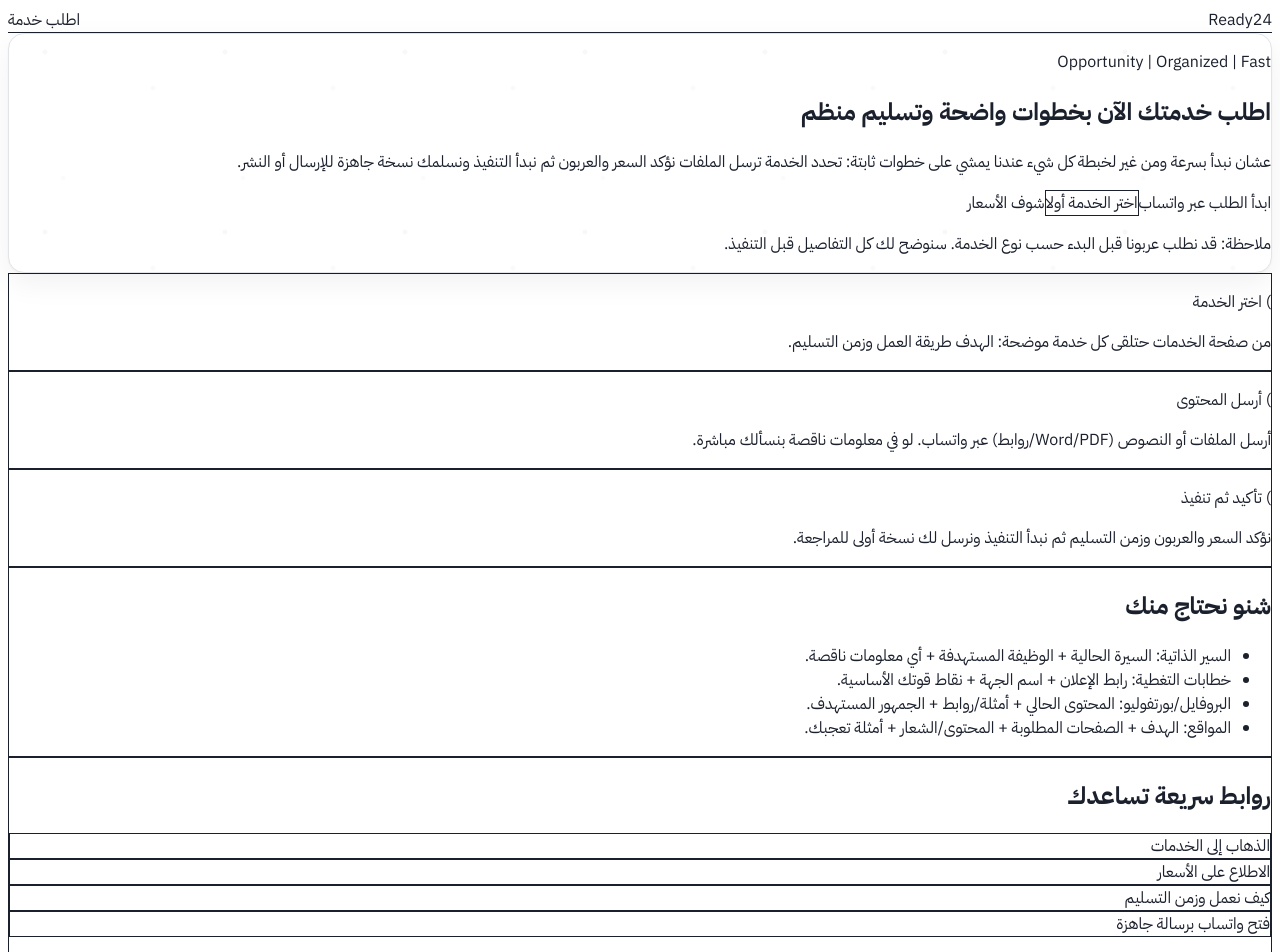
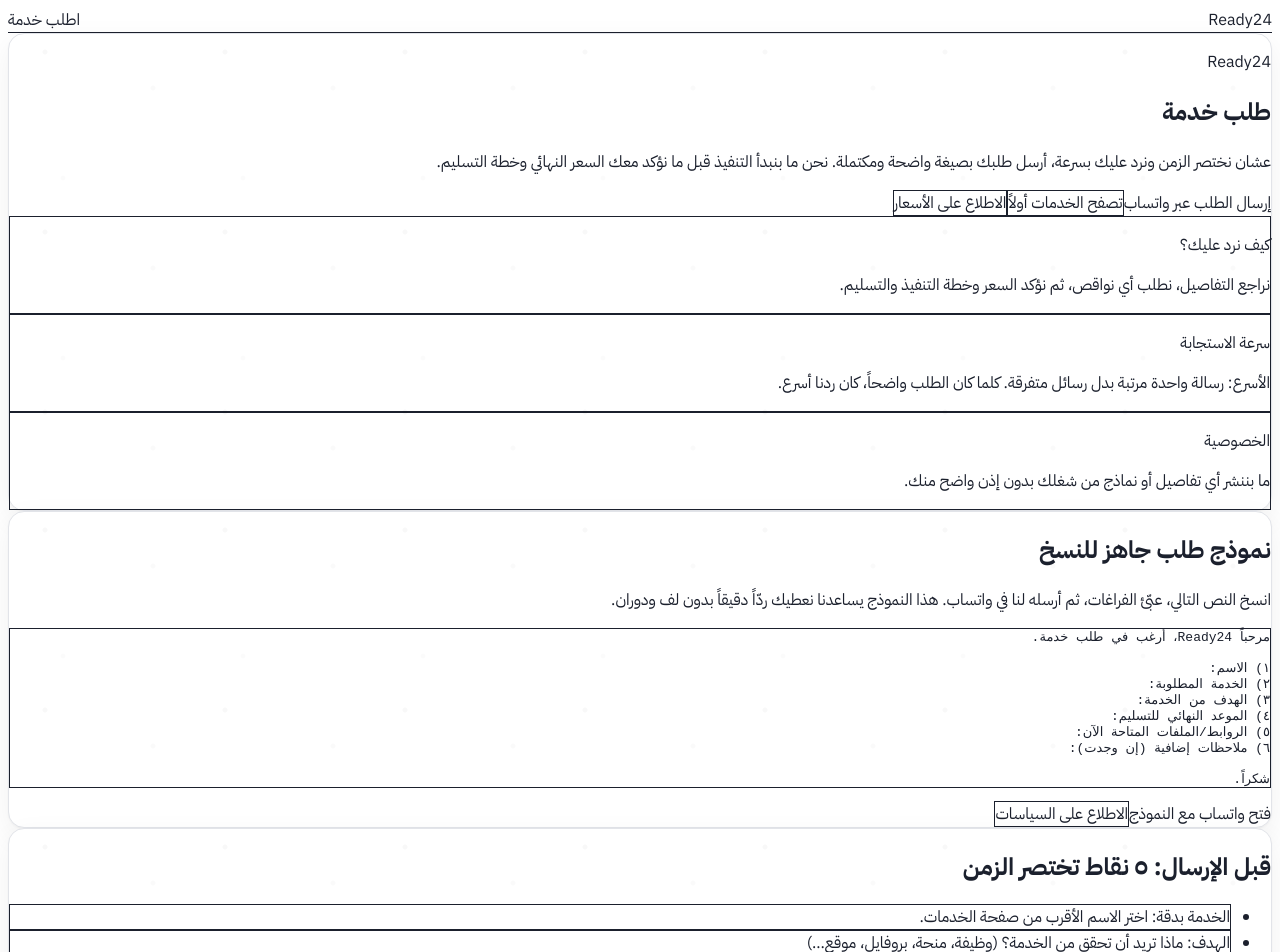
Before and after one commit to abdmohi695-beep/ready24-web, a Next.js app: page /order in a window 1280 px wide. Shown: the top 952 px of the page. Built offline with nearby package versions, Linux system fonts and the light colour scheme.

Commit message:
feat: build order page (message template + whatsapp cta)

```diff
--- a/src/app/(site)/order/page.tsx
+++ b/src/app/(site)/order/page.tsx
@@ -1,149 +1,160 @@
 import type { Metadata } from "next";
 import Link from "next/link";
-import { ButtonLink } from "@/components/ui/button";
-import { Card } from "@/components/ui/card";
+import { buildWhatsappLink, SITE } from "@/lib/site";
 
 export const metadata: Metadata = {
   title: "طلب خدمة | Ready24",
+  description:
+    "ابدأ طلبك بسرعة وبمعلومات مرتبة. سنراجع طلبك ونؤكد السعر وخطة التنفيذ قبل أن نبدأ.",
 };
 
-const WHATSAPP_NUMBER = "249115646893";
-
-function waLink(text: string) {
-  return `https://wa.me/${WHATSAPP_NUMBER}?text=${encodeURIComponent(text)}`;
-}
+const MESSAGE_TEMPLATE =
+  "مرحباً Ready24، أرغب في طلب خدمة.\n\n" +
+  "١) الاسم:\n" +
+  "٢) الخدمة المطلوبة:\n" +
+  "٣) الهدف من الخدمة:\n" +
+  "٤) الموعد النهائي للتسليم:\n" +
+  "٥) الروابط/الملفات المتاحة الآن:\n" +
+  "٦) ملاحظات إضافية (إن وجدت):\n\n" +
+  "شكراً.";
 
 export default function Page() {
-  const msg =
-    "مرحبا Ready24 أريد طلب خدمة. " +
-    "الخدمة المطلوبة: (اكتب اسم الخدمة) | " +
-    "اللغة: (عربي/إنجليزي) | " +
-    "الموعد المطلوب: (Express/Short/Medium/Large) | " +
-    "ملاحظات مختصرة: (اكتب هنا)";
+  const waLink = buildWhatsappLink(MESSAGE_TEMPLATE);
 
   return (
     <main className="space-y-8">
       <section className="r24-surface p-6 md:p-10">
-        <p className="text-sm text-neutral-600">Opportunity | Organized | Fast</p>
+        <p className="text-sm text-neutral-600">{SITE.brandNameAr}</p>
+        <h1 className="mt-3 text-3xl font-semibold leading-snug md:text-4xl">طلب خدمة</h1>
 
-        <h1 className="mt-3 text-3xl font-semibold leading-snug md:text-4xl">
-          اطلب خدمتك الآن بخطوات واضحة وتسليم منظم
-        </h1>
-
-        <p className="mt-4 max-w-2xl text-base leading-7 text-neutral-700">
-          عشان نبدأ بسرعة ومن غير لخبطة كل شيء عندنا يمشي على خطوات ثابتة: تحدد الخدمة
-          ترسل الملفات نؤكد السعر والعربون ثم نبدأ التنفيذ ونسلمك نسخة جاهزة للإرسال أو
-          النشر.
+        <p className="mt-4 max-w-3xl text-base leading-7 text-neutral-700">
+          عشان نختصر الزمن ونرد عليك بسرعة، أرسل طلبك بصيغة واضحة ومكتملة. نحن ما بنبدأ
+          التنفيذ قبل ما نؤكد معك <span className="font-semibold">السعر النهائي</span>{" "}
+          وخطة التسليم.
         </p>
 
         <div className="mt-6 flex flex-wrap gap-3">
           <a
-            href={waLink(msg)}
+            href={waLink || "https://wa.me/"}
             target="_blank"
             rel="noreferrer"
-            className="inline-flex h-11 items-center justify-center rounded-xl bg-neutral-900 px-5 text-base font-medium text-white hover:bg-neutral-800"
+            className="inline-flex h-11 items-center justify-center rounded-xl bg-neutral-900 px-5 text-sm font-medium text-white hover:bg-neutral-800"
           >
-            ابدأ الطلب عبر واتساب
+            إرسال الطلب عبر واتساب
           </a>
 
-          <ButtonLink href="/services" variant="outline" size="lg">
-            اختر الخدمة أولا
-          </ButtonLink>
+          <Link
+            href="/services"
+            className="inline-flex h-11 items-center justify-center rounded-xl border border-neutral-200 bg-white px-5 text-sm font-medium hover:bg-neutral-50"
+          >
+            تصفح الخدمات أولاً
+          </Link>
 
-          <ButtonLink href="/pricing" variant="ghost" size="lg">
-            شوف الأسعار
-          </ButtonLink>
+          <Link
+            href="/pricing"
+            className="inline-flex h-11 items-center justify-center rounded-xl border border-neutral-200 bg-white px-5 text-sm font-medium hover:bg-neutral-50"
+          >
+            الاطلاع على الأسعار
+          </Link>
         </div>
 
-        <p className="mt-4 text-sm text-neutral-600">
-          ملاحظة: قد نطلب عربونا قبل البدء حسب نوع الخدمة. سنوضح لك كل التفاصيل قبل
-          التنفيذ.
-        </p>
-      </section>
+        <div className="mt-6 grid gap-4 md:grid-cols-3">
+          <div className="rounded-2xl border border-neutral-200 bg-neutral-50 p-5">
+            <p className="text-sm font-semibold text-neutral-900">كيف نرد عليك؟</p>
+            <p className="mt-2 text-sm leading-7 text-neutral-700">
+              نراجع التفاصيل، نطلب أي نواقص، ثم نؤكد السعر وخطة التنفيذ والتسليم.
+            </p>
+          </div>
 
-      <section className="grid gap-4 md:grid-cols-3">
-        <Card className="p-5">
-          <p className="text-sm font-semibold">) اختر الخدمة</p>
-          <p className="mt-2 text-sm leading-6 text-neutral-700">
-            من صفحة الخدمات حتلقى كل خدمة موضحة: الهدف طريقة العمل وزمن التسليم.
-          </p>
-        </Card>
+          <div className="rounded-2xl border border-neutral-200 bg-neutral-50 p-5">
+            <p className="text-sm font-semibold text-neutral-900">سرعة الاستجابة</p>
+            <p className="mt-2 text-sm leading-7 text-neutral-700">
+              الأسرع: رسالة واحدة مرتبة بدل رسائل متفرقة. كلما كان الطلب واضحاً، كان ردنا
+              أسرع.
+            </p>
+          </div>
 
-        <Card className="p-5">
-          <p className="text-sm font-semibold">) أرسل المحتوى</p>
-          <p className="mt-2 text-sm leading-6 text-neutral-700">
-            أرسل الملفات أو النصوص (Word/PDF/روابط) عبر واتساب. لو في معلومات ناقصة بنسألك
-            مباشرة.
-          </p>
-        </Card>
-
-        <Card className="p-5">
-          <p className="text-sm font-semibold">) تأكيد ثم تنفيذ</p>
-          <p className="mt-2 text-sm leading-6 text-neutral-700">
-            نؤكد السعر والعربون وزمن التسليم ثم نبدأ التنفيذ ونرسل لك نسخة أولى للمراجعة.
-          </p>
-        </Card>
+          <div className="rounded-2xl border border-neutral-200 bg-neutral-50 p-5">
+            <p className="text-sm font-semibold text-neutral-900">الخصوصية</p>
+            <p className="mt-2 text-sm leading-7 text-neutral-700">
+              ما بننشر أي تفاصيل أو نماذج من شغلك بدون إذن واضح منك.
+            </p>
+          </div>
+        </div>
       </section>
 
       <section className="grid gap-4 md:grid-cols-2">
-        <Card className="p-6">
-          <h2 className="text-lg font-semibold">شنو نحتاج منك</h2>
-          <ul className="mt-4 space-y-2 text-sm text-neutral-700">
-            <li>
-              <span className="font-semibold">السير الذاتية:</span> السيرة الحالية +
-              الوظيفة المستهدفة + أي معلومات ناقصة.
+        <div className="r24-surface p-6 md:p-8">
+          <h2 className="text-xl font-semibold">نموذج طلب جاهز للنسخ</h2>
+          <p className="mt-2 text-sm leading-7 text-neutral-700">
+            انسخ النص التالي، عبّئ الفراغات، ثم أرسله لنا في واتساب. هذا النموذج يساعدنا
+            نعطيك ردّاً دقيقاً بدون لف ودوران.
+          </p>
+
+          <pre className="mt-4 whitespace-pre-wrap rounded-2xl border border-neutral-200 bg-neutral-50 p-4 text-sm leading-7 text-neutral-800">
+            {MESSAGE_TEMPLATE}
+          </pre>
+
+          <div className="mt-5 flex flex-wrap gap-3">
+            <a
+              href={waLink || "https://wa.me/"}
+              target="_blank"
+              rel="noreferrer"
+              className="inline-flex h-11 items-center justify-center rounded-xl bg-neutral-900 px-5 text-sm font-medium text-white hover:bg-neutral-800"
+            >
+              فتح واتساب مع النموذج
+            </a>
+
+            <Link
+              href="/policies"
+              className="inline-flex h-11 items-center justify-center rounded-xl border border-neutral-200 bg-white px-5 text-sm font-medium hover:bg-neutral-50"
+            >
+              الاطلاع على السياسات
+            </Link>
+          </div>
+        </div>
+
+        <div className="r24-surface p-6 md:p-8">
+          <h2 className="text-xl font-semibold">قبل الإرسال: ٥ نقاط تختصر الزمن</h2>
+          <ul className="mt-4 space-y-3 text-sm leading-7 text-neutral-700">
+            <li className="rounded-2xl border border-neutral-200 bg-white p-4">
+              <span className="font-semibold text-neutral-900">الخدمة بدقة:</span> اختر
+              الاسم الأقرب من صفحة الخدمات.
             </li>
-            <li>
-              <span className="font-semibold">خطابات التغطية:</span> رابط الإعلان + اسم
-              الجهة + نقاط قوتك الأساسية.
+            <li className="rounded-2xl border border-neutral-200 bg-white p-4">
+              <span className="font-semibold text-neutral-900">الهدف:</span> ماذا تريد أن
+              تحقق من الخدمة؟ (وظيفة، منحة، بروفايل، موقع…)
             </li>
-            <li>
-              <span className="font-semibold">البروفايل/بورتفوليو:</span> المحتوى الحالي +
-              أمثلة/روابط + الجمهور المستهدف.
+            <li className="rounded-2xl border border-neutral-200 bg-white p-4">
+              <span className="font-semibold text-neutral-900">الموعد النهائي:</span>{" "}
+              تاريخ/وقت التسليم المطلوب.
             </li>
-            <li>
-              <span className="font-semibold">المواقع:</span> الهدف + الصفحات المطلوبة +
-              المحتوى/الشعار + أمثلة تعجبك.
+            <li className="rounded-2xl border border-neutral-200 bg-white p-4">
+              <span className="font-semibold text-neutral-900">الملفات أو الروابط:</span>{" "}
+              أرسل رابط Google Drive/Dropbox أو أي ملف متاح الآن.
+            </li>
+            <li className="rounded-2xl border border-neutral-200 bg-white p-4">
+              <span className="font-semibold text-neutral-900">تفضيل الأسلوب:</span> عربية
+              فصحى، أو عربية بسيطة، أو مزيج عربي/إنجليزي حسب الحاجة.
             </li>
           </ul>
-        </Card>
 
-        <Card className="p-6">
-          <h2 className="text-lg font-semibold">روابط سريعة تساعدك</h2>
-          <div className="mt-4 grid gap-3 text-sm">
+          <div className="mt-5 flex flex-wrap gap-3">
             <Link
-              className="rounded-xl border border-neutral-200 bg-white px-4 py-3 hover:bg-neutral-50"
-              href="/services"
+              href="/how-we-work"
+              className="inline-flex h-11 items-center justify-center rounded-xl border border-neutral-200 bg-white px-5 text-sm font-medium hover:bg-neutral-50"
             >
-              الذهاب إلى الخدمات
+              كيف نعمل؟
             </Link>
+
             <Link
-              className="rounded-xl border border-neutral-200 bg-white px-4 py-3 hover:bg-neutral-50"
-              href="/pricing"
+              href="/contact"
+              className="inline-flex h-11 items-center justify-center rounded-xl border border-neutral-200 bg-white px-5 text-sm font-medium hover:bg-neutral-50"
             >
-              الاطلاع على الأسعار
+              طرق التواصل
             </Link>
-            <Link
-              className="rounded-xl border border-neutral-200 bg-white px-4 py-3 hover:bg-neutral-50"
-              href="/how-we-work"
-            >
-              كيف نعمل وزمن التسليم
-            </Link>
-            <a
-              className="rounded-xl border border-neutral-200 bg-white px-4 py-3 hover:bg-neutral-50"
-              href={waLink(msg)}
-              target="_blank"
-              rel="noreferrer"
-            >
-              فتح واتساب برسالة جاهزة
-            </a>
           </div>
-
-          <p className="mt-4 text-xs text-neutral-500">
-            ساعات العمل: الأحد إلى الخميس (: مساء : مساء بتوقيت السودان). مغلق الجمعة
-            والسبت والإجازات الرسمية.
-          </p>
-        </Card>
+        </div>
       </section>
     </main>
   );
```
